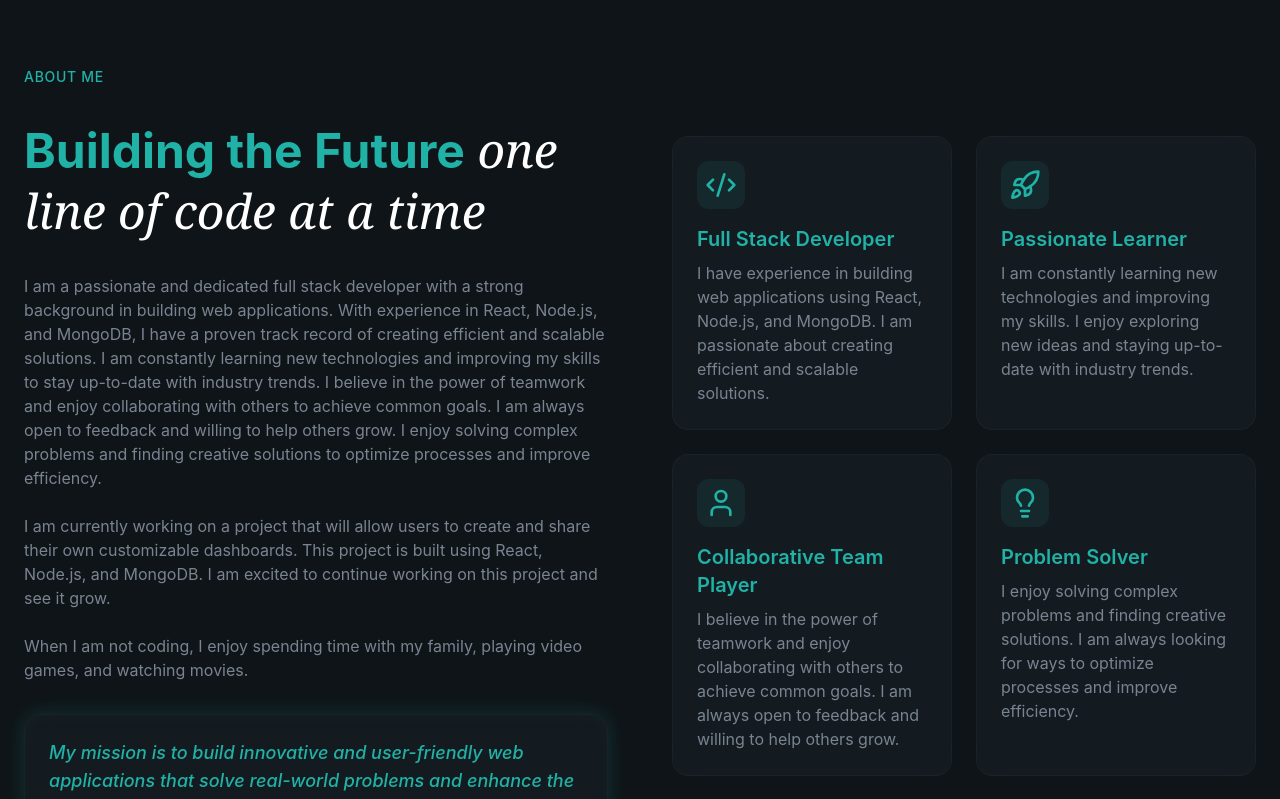
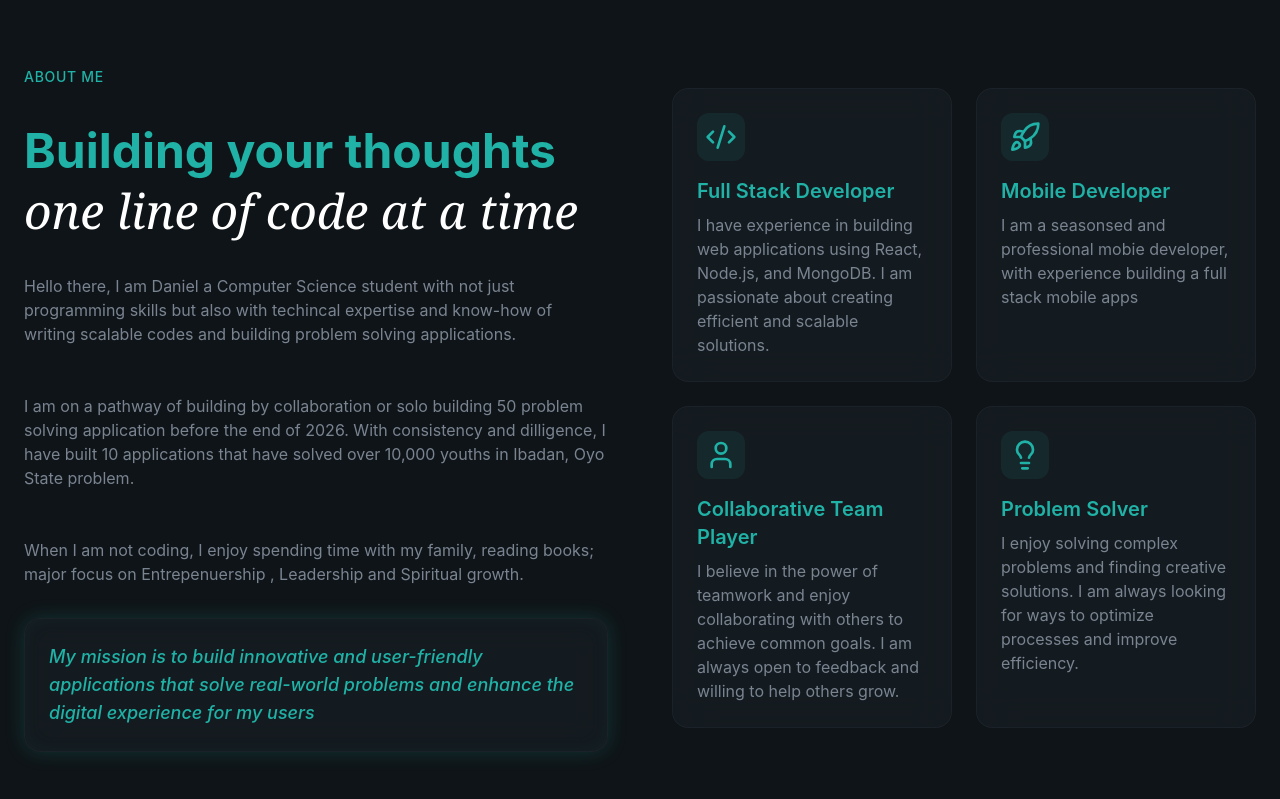
Before and after one commit to Emperor16/Daniel-Portfolio, a React (Vite) app: page / in a window 1280 px wide. Shown: the part 1180-1979 px from the top of the page. Built offline with nearby package versions, Linux system fonts and the light colour scheme.

Commit message:
Fix the display error, it si carxy

```diff
--- a/src/sections/About.jsx
+++ b/src/sections/About.jsx
@@ -1,4 +1,4 @@
-import { Code2, Lightbulb, Rocket, User } from "lucide-react";
+import { Code2, Lightbulb, Rocket, User} from "lucide-react";
 
 const highlights = [
     {
@@ -9,14 +9,15 @@ const highlights = [
 
     {
         icon: Rocket,
-        title: "Passionate Learner",
-        description: "I am constantly learning new technologies and improving my skills. I enjoy exploring new ideas and staying up-to-date with industry trends."
+        title: "Mobile Developer",
+        description: "I am a seasonsed and professional mobie developer, with experience building a full stack mobile apps"
     },
 
     {
         icon: User,
         title: "Collaborative Team Player",
         description: "I believe in the power of teamwork and enjoy collaborating with others to achieve common goals. I am always open to feedback and willing to help others grow."
+
 
     },
 
@@ -39,26 +40,35 @@ export const About = () => {
                         <span className="text-secondary-foreground text-sm font-medium tracking-wider uppercase">About Me</span>
                     </div>
                     <h2 className="text-4xl md:text-5xl font-bold leading-tight animate-fade-in animation-delay-100 text-secondary-foreground">
-                        Building the Future
+                        Building your thoughts
                         <span className="font-serif italic font-normal text-white">
                             {" "}one line of code at a time
                         </span>
                     </h2>
                     <div className="space-y-6 text-muted-foreground animate-fade-in animation-delay-200">
+                        {/* <p>
+                            I am a passionate and dedicated full stack developer with a strong background in building web applications.
+                             With experience in React, Node.js, and MongoDB, I have a proven track record of creating efficient and scalable solutions.
+                             I am constantly learning new technologies and improving my skills to stay up-to-date with industry trends. I believe in the power
+                             of teamwork and enjoy collaborating with others to achieve common goals. I am always open to feedback and willing to help others grow.
+                             I enjoy solving complex problems and finding creative solutions to optimize processes and improve efficiency.
+                        </p> */}
                         <p>
-                            I am a passionate and dedicated full stack developer with a strong background in building web applications. With experience in React, Node.js, and MongoDB, I have a proven track record of creating efficient and scalable solutions. I am constantly learning new technologies and improving my skills to stay up-to-date with industry trends. I believe in the power of teamwork and enjoy collaborating with others to achieve common goals. I am always open to feedback and willing to help others grow. I enjoy solving complex problems and finding creative solutions to optimize processes and improve efficiency.
-                        </p>
+                            Hello there, I am Daniel a Computer Science student with not just programming skills but also with techincal expertise and
+                            know-how of writing scalable codes and building problem solving applications.
+                        </p><br />
                         <p>
-                            I am currently working on a project that will allow users to create and share their own customizable dashboards. This project is built using React, Node.js, and MongoDB. I am excited to continue working on this project and see it grow.
-                        </p>
+                            I am on a pathway of building by collaboration or solo building 50 problem solving application before the end of 2026.
+                            With consistency and dilligence, I have built 10 applications that have solved over 10,000 youths in Ibadan, Oyo State problem.
+                        </p> <br />
                         <p>
-                            When I am not coding, I enjoy spending time with my family, playing video games, and watching movies.
+                            When I am not coding, I enjoy spending time with my family, reading books; major focus on Entrepenuership , Leadership and Spiritual growth.
                         </p>
                     </div>
 
                     {/* Mission Statement */}
                     <div className=" glass rounded-2xl p-6  glow-border animate-fade-in animation-delay-400">
-                        <p className="text-lg font-medium italic text-secondary-foreground">My mission is to build innovative and user-friendly web applications that solve real-world problems and enhance the digital experience for users.</p>
+                        <p className="text-lg font-medium italic text-secondary-foreground">My mission is to build innovative and user-friendly applications that solve real-world problems and enhance the digital experience for my users</p>
                     </div>
                 </div>
                 {/* Right Column */}
--- a/src/sections/project.jsx
+++ b/src/sections/project.jsx
@@ -121,5 +121,6 @@ export const Project = () => {
                 </div>
             </div>
         </section>
+
     );
 }
--- a/src/sections/testimonials.jsx
+++ b/src/sections/testimonials.jsx
@@ -28,8 +28,8 @@ const testimonialsData = [
     },
     {
         quote: "Daniel's professionalism and attention to detail are second to none. They consistently delivered projects on time and exceeded our expectations with their innovative approach.",
-        author: "Michael Brown",
-        role: "Founder, Startup Hub",
+        author:"Dipeolu Ayobami Peter",
+        role: "Founder, Nexsus",
         avatar: "https://randomuser.me/api/portraits/men/12.jpg"
     },
     {
@@ -56,12 +56,12 @@ export const Testimonials = () => {
             <div className="absolute top-1/2 left-1/2 w-[800px] h-[800px] bg-primary/5 rounded-full blur-3xl -translate-x-1/2 -translate-y-1/2" />
             <div className="container mx-auto px-6 relative z-10">
                 {/* TESTIMONIALS header */}
-                <div className="text-center max-w-3xl mb-16">
-                    <span className="text-secondary-foreground text-sm font-medium tracking-wider uppercase animate-fade-in">What People Say</span>
+                <div className="text-center max-w-3xl mb-16 p">
+                    <span className="text-secondary-foreground text-sm font-medium tracking-wider capitalize animate-fade-in">What People Say..</span>
                     <h2 className="text-4xl md:text-5xl font-bold mt-4 mb-6 animate-fade-in animation-delay-100 text-secondary-foreground">
                         Testimonials that <span className="italic font-normal font-serif text-white"> Inspire Confidence</span>
                     </h2>
-                    <p className="text-muted-foreground animate-fade-in animation-delay-200">Hear from my clients and colleagues about my work and impact.</p>
+                    <p className="text-muted-foreground animate-fade-in animation-delay-200">Hear from my clients and friends about my work and impact.</p>
                 </div>
 
                 {/* Testimonials Carousels */}
```
Also changed, not shown: 1 other file (tests, documents, lock files or other folders).
